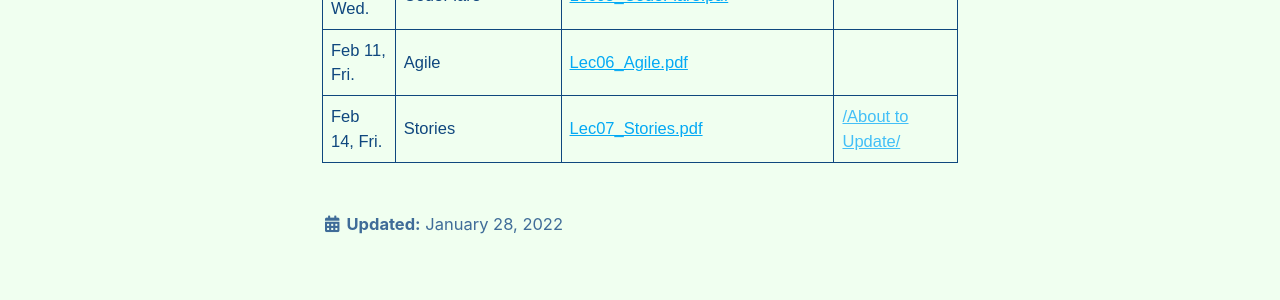
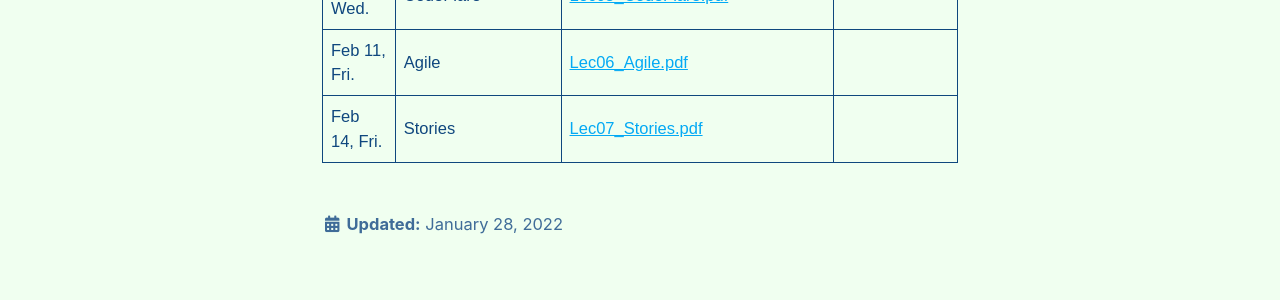
Before and after one commit to xlab-classes/cse442, a Jekyll site: the page built from _pages/lectures.md, in a window 1280 px wide. Shown: the part 748-1048 px from the top of the page. Built offline with Jekyll 4.4.1, drawn with Linux system fonts in a browser that asks for light colours; cached includes are drawn as plain includes.

Commit message:
Update lectures.md

```diff
--- a/_pages/lectures.md
+++ b/_pages/lectures.md
@@ -75,7 +75,7 @@ td, th {
     <td>Feb 14, Fri.</td>
     <td>Stories</td>
     <td><a href="https://buffalo.box.com/s/zno2udx0h5r67smji0r3zl01cvezlxo0">Lec07_Stories.pdf</a></td>
-    <td><a href="">/About to Update/</a></td>
+    <td></td>
   </tr>
 
 </table>
```
